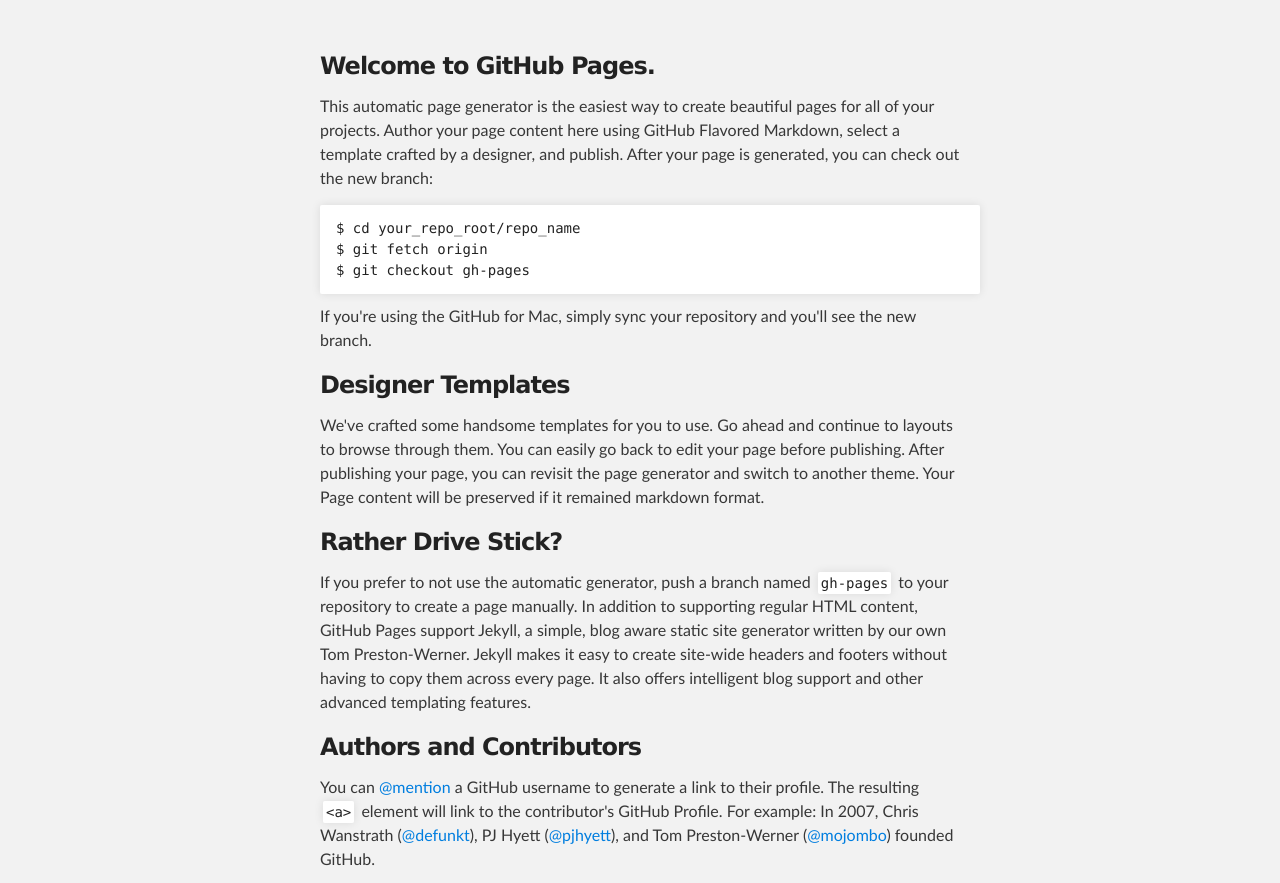
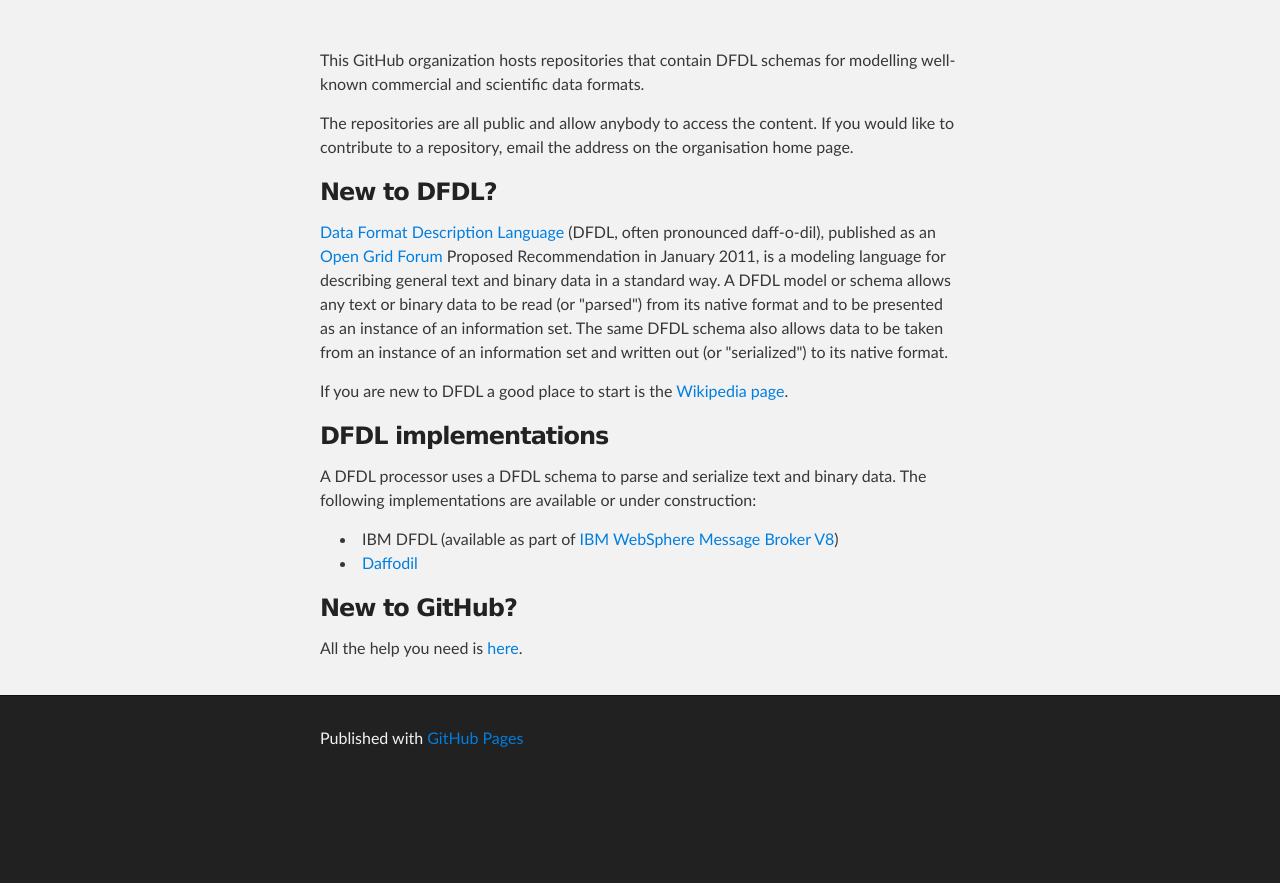
Before and after one commit to DFDLSchemas/dfdlschemas.github.com, a plain HTML site: page index.html in a window 1280 px wide. Shown: the part 212-1095 px from the top of the page. After the commit the page ends 997 px from the top, so only its background shows below. Drawn offline with Linux system fonts and the light colour scheme.

Commit message:
Update index.html

```diff
--- a/index.html
+++ b/index.html
@@ -19,7 +19,7 @@
           <a id="forkme_banner" href="https://github.com/DFDLSchemas">View on GitHub</a>
 
           <h1 id="project_title">Dfdlschemas.github.com</h1>
-          <h2 id="project_tagline">Web pages for DFDLSchemas organization</h2>
+          <h2 id="project_tagline">Web pages for the DFDLSchemas GitHub organization</h2>
 
         </header>
     </div>
@@ -27,32 +27,25 @@
     <!-- MAIN CONTENT -->
     <div id="main_content_wrap" class="outer">
       <section id="main_content" class="inner">
-        <h3>Welcome to GitHub Pages.</h3>
+        <p>This GitHub organization hosts repositories that contain DFDL schemas for modelling well-known commercial and scientific data formats.</p>
+        <p>The repositories are all public and allow anybody to access the content. If you would like to contribute to a repository, email the address on the organisation home page.</p>
 
-<p>This automatic page generator is the easiest way to create beautiful pages for all of your projects. Author your page content here using GitHub Flavored Markdown, select a template crafted by a designer, and publish. After your page is generated, you can check out the new branch:</p>
+<h3>New to DFDL?</h3>
 
-<pre><code>$ cd your_repo_root/repo_name
-$ git fetch origin
-$ git checkout gh-pages
-</code></pre>
+<p><a href="http://www.ogf.org/dfdl">Data Format Description Language</a> (DFDL, often pronounced daff-o-dil), published as an <a href="http://www.ogf.org">Open Grid Forum</a> Proposed Recommendation in January 2011, is a modeling language for describing general text and binary data in a standard way. A DFDL model or schema allows any text or binary data to be read (or "parsed") from its native format and to be presented as an instance of an information set. The same DFDL schema also allows data to be taken from an instance of an information set and written out (or "serialized") to its native format.</p>
 
-<p>If you're using the GitHub for Mac, simply sync your repository and you'll see the new branch.</p>
+<p>If you are new to DFDL a good place to start is the <a href="http://en.wikipedia.org/wiki/DFDL">Wikipedia page</a>.</p>
 
-<h3>Designer Templates</h3>
+<h3>DFDL implementations</h3>
+<p>A DFDL processor uses a DFDL schema to parse and serialize text and binary data. The following implementations are available or under construction:</p>
 
-<p>We've crafted some handsome templates for you to use. Go ahead and continue to layouts to browse through them. You can easily go back to edit your page before publishing. After publishing your page, you can revisit the page generator and switch to another theme. Your Page content will be preserved if it remained markdown format.</p>
+  <ul>
+<li>IBM DFDL (available as part of <a href="http://www-01.ibm.com/software/integration/wbimessagebroker/">IBM WebSphere Message Broker V8</a>)</li>
+<li><a href="https://opensource.ncsa.illinois.edu/confluence/display/DFDL/Home">Daffodil</a></li>
+</ul>
 
-<h3>Rather Drive Stick?</h3>
-
-<p>If you prefer to not use the automatic generator, push a branch named <code>gh-pages</code> to your repository to create a page manually. In addition to supporting regular HTML content, GitHub Pages support Jekyll, a simple, blog aware static site generator written by our own Tom Preston-Werner. Jekyll makes it easy to create site-wide headers and footers without having to copy them across every page. It also offers intelligent blog support and other advanced templating features.</p>
-
-<h3>Authors and Contributors</h3>
-
-<p>You can <a href="https://github.com/blog/821" class="user-mention">@mention</a> a GitHub username to generate a link to their profile. The resulting <code>&lt;a&gt;</code> element will link to the contributor's GitHub Profile. For example: In 2007, Chris Wanstrath (<a href="https://github.com/defunkt" class="user-mention">@defunkt</a>), PJ Hyett (<a href="https://github.com/pjhyett" class="user-mention">@pjhyett</a>), and Tom Preston-Werner (<a href="https://github.com/mojombo" class="user-mention">@mojombo</a>) founded GitHub.</p>
-
-<h3>Support or Contact</h3>
-
-<p>Having trouble with Pages? Check out the documentation at <a href="http://help.github.com/pages">http://help.github.com/pages</a> or contact <a href="mailto:support@github.com">support@github.com</a> and we’ll help you sort it out.</p>
+<h3>New to GitHub?</h3>
+<p>All the help you need is <a ref="https://help.github.com/">here</a>.</p>
       </section>
     </div>
 
```
